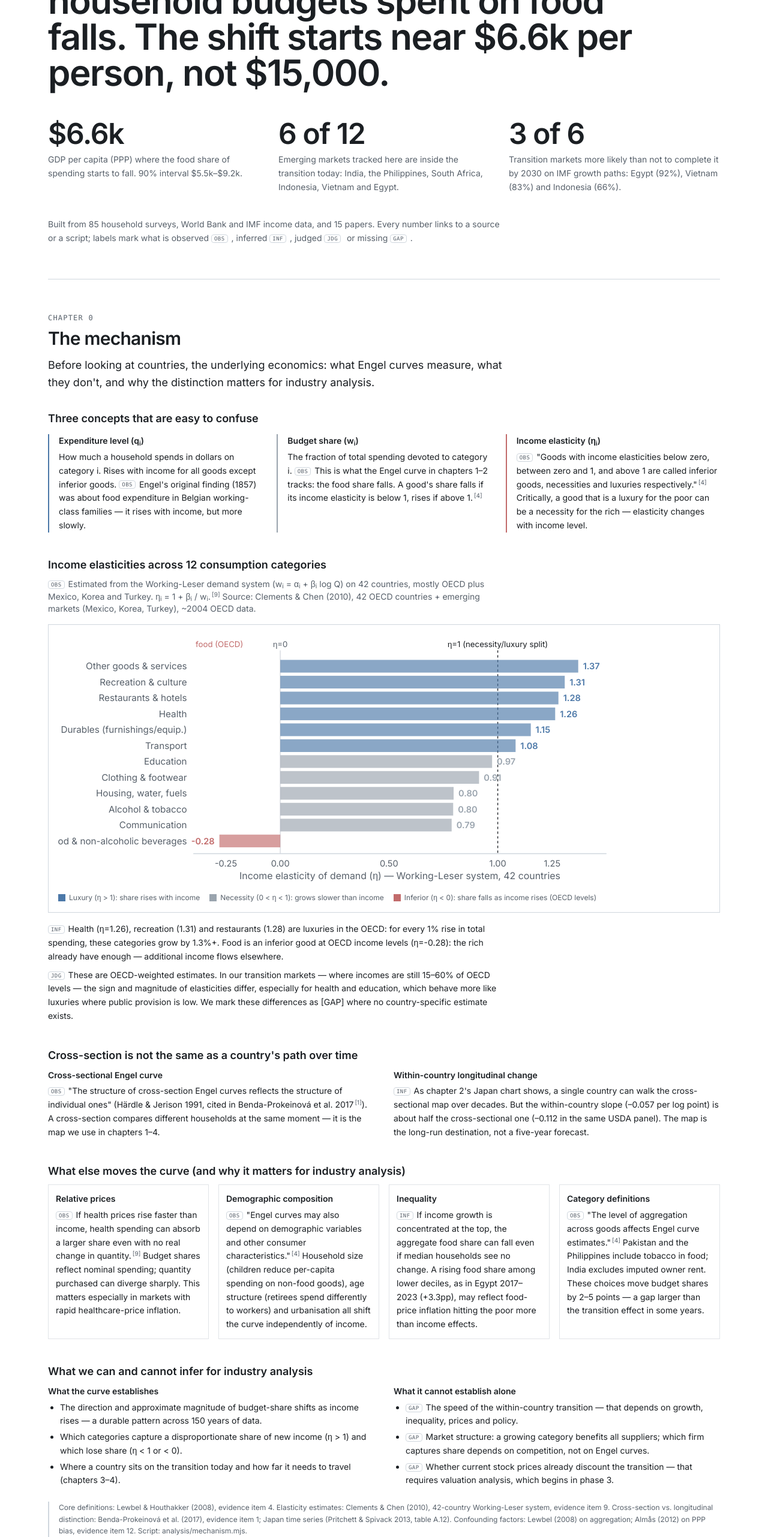
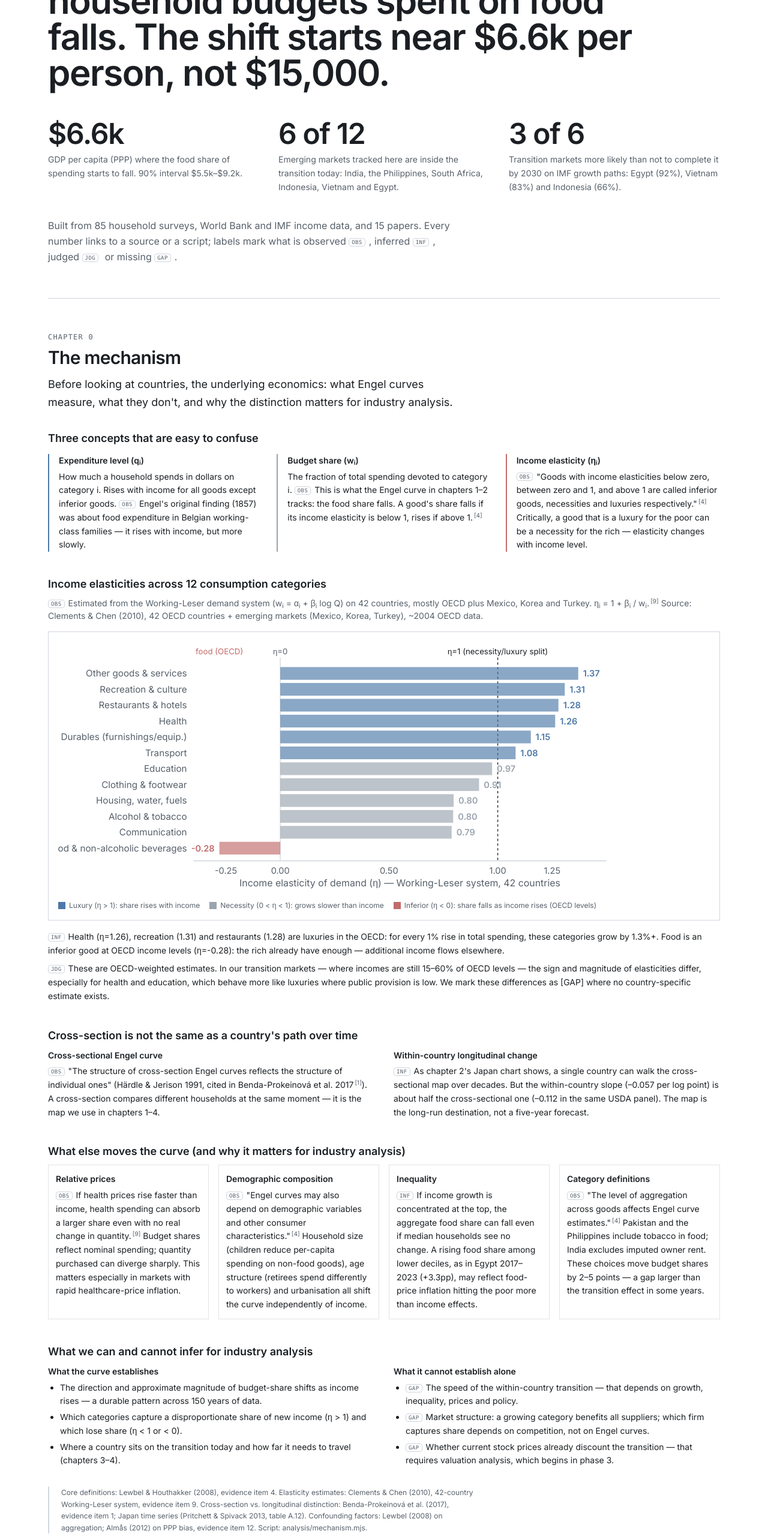
Before and after one commit to Replicant-Partners/engelscurves1, a Next.js app: page /story in a window 1280 px wide. Shown: the part 234-2797 px from the top of the page at 60% size. Built offline with nearby package versions, Linux system fonts and the light colour scheme.

Commit message:
fix(typography): readable paragraphs in wide layout — [&>p]:max-w-[680px] leading-[1.75] on chapter right column; charts/SVGs unaffected; Record max-w-[720px]; component line-height improvements

```diff
--- a/app/story/page.tsx
+++ b/app/story/page.tsx
@@ -57,7 +57,7 @@ function Cite({ ids }: { ids: number[] }) {
 }
 
 function Record({ children }: { children: React.ReactNode }) {
-  return <div className="mt-6 border-l-2 border-[#d0d7de] pl-4 text-xs text-[#57606a] leading-relaxed space-y-1">{children}</div>;
+  return <div className="mt-8 border-l-2 border-[#d0d7de] pl-5 text-xs text-[#57606a] leading-relaxed space-y-2 max-w-[720px]">{children}</div>;
 }
 
 function Chapter({ id, n, title, lede, children }: { id: string; n: string; title: string; lede: string; children: React.ReactNode }) {
@@ -69,7 +69,7 @@ function Chapter({ id, n, title, lede, children }: { id: string; n: string; titl
           <h2 className="text-2xl lg:text-3xl font-semibold tracking-tight mb-3">{title}</h2>
           <p className="text-base lg:text-lg text-[#57606a] leading-relaxed">{lede}</p>
         </div>
-        <div>
+        <div className="[&>p]:max-w-[680px] [&>p]:leading-[1.75] [&_.text-sm]:leading-[1.7] space-y-0">
           {children}
         </div>
       </div>
@@ -120,7 +120,7 @@ export default function StoryPage() {
               <p className="text-sm text-[#57606a] mt-2 leading-relaxed">Transition markets more likely than not to complete it by 2030 on IMF growth paths: Egypt ({pct(T.EGY.pExit2030)}), Vietnam ({pct(T.VNM.pExit2030)}) and Indonesia ({pct(T.IDN.pExit2030)}).</p>
             </div>
           </div>
-          <p className="text-sm text-[#57606a] mt-10 max-w-3xl leading-relaxed">
+          <p className="text-base text-[#57606a] mt-10 leading-relaxed max-w-[680px]">
             Built from {story.fit.n} household surveys, World Bank and IMF income data, and 15 papers. Every number links to a source or a script; labels mark what is observed <Tag t="OBS" />, inferred <Tag t="INF" />, judged <Tag t="JDG" /> or missing <Tag t="GAP" />.
           </p>
         </header>
@@ -128,7 +128,7 @@ export default function StoryPage() {
                 <section id="mechanism" className="scroll-mt-16 py-14 border-t border-[#d0d7de]">
           <div className="text-xs font-mono text-[#57606a] tracking-widest mb-2">CHAPTER 0</div>
           <h2 className="text-3xl font-semibold tracking-tight mb-3">The mechanism</h2>
-          <p className="text-lg text-[#1b1f23] leading-relaxed max-w-3xl mb-8">
+          <p className="text-lg text-[#1b1f23] leading-relaxed mb-8 max-w-[680px]">
             Before looking at countries, the underlying economics: what Engel curves measure, what they don't, and why the distinction matters for industry analysis.
           </p>
 
@@ -155,9 +155,9 @@ export default function StoryPage() {
             {/* 0.2 Elasticity chart */}
             <div>
               <h3 className="text-lg font-semibold mb-2">Income elasticities across 12 consumption categories</h3>
-              <p className="text-sm text-[#57606a] mb-4 max-w-3xl"><Tag t="OBS" />Estimated from the Working-Leser demand system (w<sub>i</sub> = α<sub>i</sub> + β<sub>i</sub> log Q) on 42 countries, mostly OECD plus Mexico, Korea and Turkey. η<sub>i</sub> = 1 + β<sub>i</sub> / w<sub>i</sub>.<Cite ids={[9]} /> Source: {mechanismData.source}</p>
+              <p className="text-sm text-[#57606a] mb-4"><Tag t="OBS" />Estimated from the Working-Leser demand system (w<sub>i</sub> = α<sub>i</sub> + β<sub>i</sub> log Q) on 42 countries, mostly OECD plus Mexico, Korea and Turkey. η<sub>i</sub> = 1 + β<sub>i</sub> / w<sub>i</sub>.<Cite ids={[9]} /> Source: {mechanismData.source}</p>
               <div className="border border-[#d0d7de] p-4 overflow-x-auto"><MechanismChart /></div>
-              <div className="text-sm leading-relaxed mt-4 max-w-3xl space-y-2">
+              <div className="text-sm leading-relaxed mt-4 space-y-2">
                 <p><Tag t="INF" />Health (η={mechanismData.categories.find((c: any) => c.id === 'health')?.eta.toFixed(2)}), recreation ({mechanismData.categories.find((c: any) => c.id === 'recreation')?.eta.toFixed(2)}) and restaurants ({mechanismData.categories.find((c: any) => c.id === 'restaurants')?.eta.toFixed(2)}) are luxuries in the OECD: for every 1% rise in total spending, these categories grow by 1.3%+. Food is an inferior good at OECD income levels (η={mechanismData.categories.find((c: any) => c.id === 'food')?.eta.toFixed(2)}): the rich already have enough — additional income flows elsewhere.</p>
                 <p><Tag t="JDG" />These are OECD-weighted estimates. In our transition markets — where incomes are still 15–60% of OECD levels — the sign and magnitude of elasticities differ, especially for health and education, which behave more like luxuries where public provision is low. We mark these differences as [GAP] where no country-specific estimate exists.</p>
               </div>
@@ -271,16 +271,16 @@ export default function StoryPage() {
           </div>
           <div className="mt-10">
             <h3 className="text-lg font-semibold mb-3">Going deeper</h3>
-            <p className="text-sm leading-relaxed max-w-3xl mb-4"><Tag t="OBS" />Japan walked most of this curve in one lifetime: between 1955 and 1992 its household food share fell from 37.4% to 15.7% while real spending per person multiplied by 3.7 (38 annual observations, Pritchett &amp; Spivack table A.12). <Tag t="INF" />Japan&rsquo;s case shows the cross-country pattern can also be a within-country path, not only a comparison of different societies &mdash; it entered the window already mid-transition and exited the 35% line around 1973.</p>
+            <p className="text-sm leading-relaxed mb-4"><Tag t="OBS" />Japan walked most of this curve in one lifetime: between 1955 and 1992 its household food share fell from 37.4% to 15.7% while real spending per person multiplied by 3.7 (38 annual observations, Pritchett &amp; Spivack table A.12). <Tag t="INF" />Japan&rsquo;s case shows the cross-country pattern can also be a within-country path, not only a comparison of different societies &mdash; it entered the window already mid-transition and exited the 35% line around 1973.</p>
             <div className="border border-[#d0d7de] p-4 md:p-6 overflow-x-auto"><JapanChart /></div>
-            <p className="text-sm leading-relaxed max-w-3xl mt-4"><Tag t="INF" />On the fit, the transition spans about ${num(deep.freed.delta)} per person per year of non-food spending: at our break threshold ($6.6k) non-food spending is ${num(deep.freed.atBreak)}; at our exit threshold ($17.8k) it is ${num(deep.freed.atExit)}. That dollar span &mdash; not the percentage &mdash; is what a consumer business prices.</p>
+            <p className="text-sm leading-relaxed mt-4"><Tag t="INF" />On the fit, the transition spans about ${num(deep.freed.delta)} per person per year of non-food spending: at our break threshold ($6.6k) non-food spending is ${num(deep.freed.atBreak)}; at our exit threshold ($17.8k) it is ${num(deep.freed.atExit)}. That dollar span &mdash; not the percentage &mdash; is what a consumer business prices.</p>
           </div>
 
           <div className="mt-12">
             <h3 className="text-lg font-semibold mb-1">Does the break hold up?</h3>
-            <p className="text-sm text-[#57606a] leading-relaxed max-w-3xl mb-4">The same model re-estimated on five versions of the data. If the break were an artefact of one group of surveys, it would move or vanish when that group is removed.</p>
+            <p className="text-sm text-[#57606a] leading-relaxed mb-4">The same model re-estimated on five versions of the data. If the break were an artefact of one group of surveys, it would move or vanish when that group is removed.</p>
             <div className="border border-[#d0d7de] p-4 md:p-6 overflow-x-auto"><RobustnessChart /></div>
-            <p className="text-sm leading-relaxed mt-4 max-w-3xl"><Tag t="INF" />In four of five versions the break lands at $6.6k (between $6,566 and $6,592) and stays significant. Without the ILO surveys, half of the sample and the largest single source inside the transition band (13 of 32 surveys), it moves to $5.7k and becomes borderline (8.6 against 8.85). The location is stable; its sharpness depends on having enough middle-income data.</p>
+            <p className="text-sm leading-relaxed mt-4"><Tag t="INF" />In four of five versions the break lands at $6.6k (between $6,566 and $6,592) and stays significant. Without the ILO surveys, half of the sample and the largest single source inside the transition band (13 of 32 surveys), it moves to $5.7k and becomes borderline (8.6 against 8.85). The location is stable; its sharpness depends on having enough middle-income data.</p>
           </div>
           <Record>
             <p>Model: food share on ln(GDP per capita) with one estimated break. Break at {usd(story.bounds.start)} (bootstrap 90% interval {usd(story.bounds.startCi[0])}&ndash;{usd(story.bounds.startCi[2])}); slope {story.piecewise.slopeBelow} below, {story.piecewise.slopeAbove} above. sup-F {story.fit.supF} against an Andrews (1993) 5% critical value of 8.85. The 35% line comes from the linear fit (R&sup2; {story.fit.r2}), 90% interval {usd(story.bounds.endCi[0])}&ndash;{usd(story.bounds.endCi[2])}.</p>
@@ -398,7 +398,7 @@ export default function StoryPage() {
           </div>
           <div className="mt-10">
             <h3 className="text-lg font-semibold mb-3">Going deeper</h3>
-            <p className="text-sm leading-relaxed max-w-3xl"><Tag t="INF" />Scaled up, this per-person arithmetic is the largest consumption story of the decade: Kharas projects global middle-class consumption $29 trillion higher in 2030 than in 2015<Cite ids={[15]} />, with today&rsquo;s lower middle-income countries &mdash; including India, Indonesia and Vietnam &mdash; carrying $15 trillion of that market growth<Cite ids={[16]} />. Those are the same markets chapter 4 places inside the transition. <Tag t="JDG" />Both figures are 2017 projections, not observations; we cite them as the order of magnitude, not a forecast we underwrite.</p>
+            <p className="text-sm leading-relaxed"><Tag t="INF" />Scaled up, this per-person arithmetic is the largest consumption story of the decade: Kharas projects global middle-class consumption $29 trillion higher in 2030 than in 2015<Cite ids={[15]} />, with today&rsquo;s lower middle-income countries &mdash; including India, Indonesia and Vietnam &mdash; carrying $15 trillion of that market growth<Cite ids={[16]} />. Those are the same markets chapter 4 places inside the transition. <Tag t="JDG" />Both figures are 2017 projections, not observations; we cite them as the order of magnitude, not a forecast we underwrite.</p>
           </div>
 
           <Record>
@@ -415,7 +415,7 @@ export default function StoryPage() {
           </div>
           <div className="mt-10">
             <h3 className="text-lg font-semibold mb-3">Going deeper</h3>
-            <p className="text-sm leading-relaxed max-w-3xl"><Tag t="OBS" />{deep.street.belowEntry} of the {deep.street.familiesOurMarkets} documented families in our twelve markets ({Math.round(100 * deep.street.belowEntry / deep.street.familiesOurMarkets)}%) live below our $335/month entry line (the $11-a-day definition of item 13, converted to a month<Cite ids={[13]} />). India&rsquo;s 10th-percentile family lives on ${deep.street.indiaP10} a month and its 90th on ${num(deep.street.indiaP90)} &mdash; a {Math.round(deep.street.indiaP90 / deep.street.indiaP10)}&times; spread inside one country. <Tag t="INF" />This is evidence item 11 made visible: a country&rsquo;s average hides most of the street it actually lives on, which is why chapter 4&rsquo;s country phases and this chapter&rsquo;s households are different questions.</p>
+            <p className="text-sm leading-relaxed"><Tag t="OBS" />{deep.street.belowEntry} of the {deep.street.familiesOurMarkets} documented families in our twelve markets ({Math.round(100 * deep.street.belowEntry / deep.street.familiesOurMarkets)}%) live below our $335/month entry line (the $11-a-day definition of item 13, converted to a month<Cite ids={[13]} />). India&rsquo;s 10th-percentile family lives on ${deep.street.indiaP10} a month and its 90th on ${num(deep.street.indiaP90)} &mdash; a {Math.round(deep.street.indiaP90 / deep.street.indiaP10)}&times; spread inside one country. <Tag t="INF" />This is evidence item 11 made visible: a country&rsquo;s average hides most of the street it actually lives on, which is why chapter 4&rsquo;s country phases and this chapter&rsquo;s households are different questions.</p>
           </div>
 
           <Record>
@@ -451,7 +451,7 @@ export default function StoryPage() {
           title="Who captures the transition?"
           lede="The Engel mechanism identifies which categories of spending grow as incomes rise. The investment question is which listed companies sit in those categories — and whether current prices already discount the growth."
         >
-          <p className="text-sm leading-relaxed max-w-3xl mb-6">
+          <p className="text-sm leading-relaxed mb-6">
             <Tag t="JDG" />Chapters 1&ndash;7 established the mechanism, the data, and the country-level predictions. This chapter traces the last mile: income change &rarr; budget share shift &rarr; industry revenue &rarr; one or two listed companies per market. For each pair we compute the implied terminal growth embedded in the current stock price and compare it with observed revenue growth. A second section asks whether the early company-level signals already confirm what the macro predicts. Six market-company pairs trace the chain: income change &rarr; budget share shift &rarr; industry revenue &rarr; one or two listed companies. For each pair we compute the growth rate the current price implicitly assumes (implied terminal growth, derived from forward P/E and a 9% discount rate), compare it with recent observed revenue growth, and assign a calibrated probability to a one-year thesis question using the Tetlock superforecasting pipeline. Click a row to expand the full chain and falsifier.
           </p>
           <ValuationChains />
@@ -459,7 +459,7 @@ export default function StoryPage() {
           <div style={{ marginTop: 48 }}>
             <div className="text-xs font-mono text-[#57606a] tracking-widest mb-2">PART II OF THIS CHAPTER</div>
             <h3 className="text-xl font-semibold tracking-tight mb-2">Are they capturing it yet? Early signals</h3>
-            <p className="text-sm text-[#57606a] leading-relaxed max-w-3xl mb-0">
+            <p className="text-sm text-[#57606a] leading-relaxed mb-0">
               The valuation chains above ask <em>who could</em> capture the transition. This section asks <em>who already is</em>: which company-level metrics confirm the Engel mechanism is showing up in observed financials. FY2025 primary filings. Click a pair to expand.
             </p>
             <EarlySignals />
@@ -480,7 +480,7 @@ export default function StoryPage() {
           title="Macro risk"
           lede="The six markets face different macro headwinds. Vietnam is the strongest backdrop; Mexico GDP at +0.3% delays the mechanism; Brazil's Selic at 15% compresses YDUQ3 profits; Argentina's disinflation from 211% to 31% is the most dramatic stabilization in the dataset."
         >
-          <p className="text-sm leading-relaxed max-w-3xl mb-6">
+          <p className="text-sm leading-relaxed mb-6">
             <Tag t="OBS" />Country-level macro risk is distinct from company-level falsifiers: it operates upstream of the Engel mechanism, controlling whether income growth materialises at all. Three tabs: scorecards (GDP, inflation, FX, policy rate per country), Engel exit sensitivity (how GDP growth stress shifts 2030 exit probabilities), and FX stress test (how currency depreciation reduces USD returns under base/bear/shock scenarios).
           </p>
           <MacroRisk />
@@ -496,7 +496,7 @@ export default function StoryPage() {
           title="Portfolio construction"
           lede="Given the Engel analysis, how would you size these positions? Three systematic approaches — equal-weight, signal-weighted, and expected-value tilted — plus the portfolio risks that hit all six simultaneously."
         >
-          <p className="text-sm leading-relaxed max-w-3xl mb-6">
+          <p className="text-sm leading-relaxed mb-6">
             <Tag t="JDG" />Portfolio construction here is an analytical exercise, not investment advice. The framework makes the trade-offs explicit: calibrated probability sets the base; signal confirmation and liquidity adjust it; expected value shows where the asymmetry lives. Four pre-built views — switch between them to see how the weighting changes.
           </p>
           <PortfolioBuilder />
@@ -508,7 +508,7 @@ export default function StoryPage() {
         <section id="method" className="scroll-mt-16 py-14 border-t border-[#d0d7de]">
           <div className="text-xs font-mono text-[#57606a] tracking-widest mb-2">CHAPTER 11</div>
           <h2 className="text-3xl font-semibold tracking-tight mb-3">Evidence and method</h2>
-          <p className="text-lg leading-relaxed max-w-3xl mb-8">For readers who want to check the work.</p>
+          <p className="text-lg leading-relaxed mb-8">For readers who want to check the work.</p>
 
           <details className="border-t border-[#e1e4e8] py-4" open>
             <summary className="cursor-pointer font-semibold">Evidence table ({evidenceItems.length} claims, each with its source passage)</summary>
--- a/components/story/EarlySignals.tsx
+++ b/components/story/EarlySignals.tsx
@@ -350,7 +350,7 @@ export function EarlySignals() {
                             <span style={{ fontSize: 11, fontWeight: 600, color: '#1b1f23' }}>{sig.metric}</span>
                             <StatusBadge status={sig.status} small />
                           </div>
-                          <p style={{ fontSize: 11, color: '#57606a', lineHeight: 1.55, margin: 0 }}>{sig.reading}</p>
+                          <p style={{ fontSize: 11, color: '#57606a', lineHeight: 1.7, margin: 0 }}>{sig.reading}</p>
                           <span style={{ fontSize: 10, color: '#8c96a0', marginTop: 1, display: 'block' }}>{sig.source}</span>
                         </div>
                       </div>
@@ -360,7 +360,7 @@ export function EarlySignals() {
                   {/* Catalyst */}
                   <div style={{ background: '#f6f8fa', borderLeft: '3px solid ' + color, padding: '8px 10px', borderRadius: '0 4px 4px 0' }}>
                     <span style={{ fontSize: 10, fontWeight: 700, color: color, textTransform: 'uppercase', letterSpacing: '0.05em' }}>Next catalyst</span>
-                    <p style={{ fontSize: 11, color: '#57606a', lineHeight: 1.55, margin: '4px 0 0' }}>{pair.catalyst}</p>
+                    <p style={{ fontSize: 12, color: '#57606a', lineHeight: 1.7, margin: '4px 0 0' }}>{pair.catalyst}</p>
                   </div>
                 </div>
               )}
--- a/components/story/MacroRisk.tsx
+++ b/components/story/MacroRisk.tsx
@@ -335,7 +335,7 @@ export function MacroRisk() {
                           </div>
                         ))}
                       </div>
-                      <p style={{ fontSize: 11, color: '#57606a', lineHeight: 1.6, marginBottom: 8 }}>
+                      <p style={{ fontSize: 11, color: '#57606a', lineHeight: 1.75, marginBottom: 8 }}>
                         <span style={{ fontWeight: 700, color: eng.color }}>{eng.icon} Engel:</span> {c.engelNote}
                       </p>
                       <div style={{ background: '#fdf0f0', borderLeft: '3px solid #9e3c38', padding: '7px 10px', borderRadius: '0 4px 4px 0' }}>
```
Also changed, not shown: 1 other file (tests, documents, lock files or other folders).
